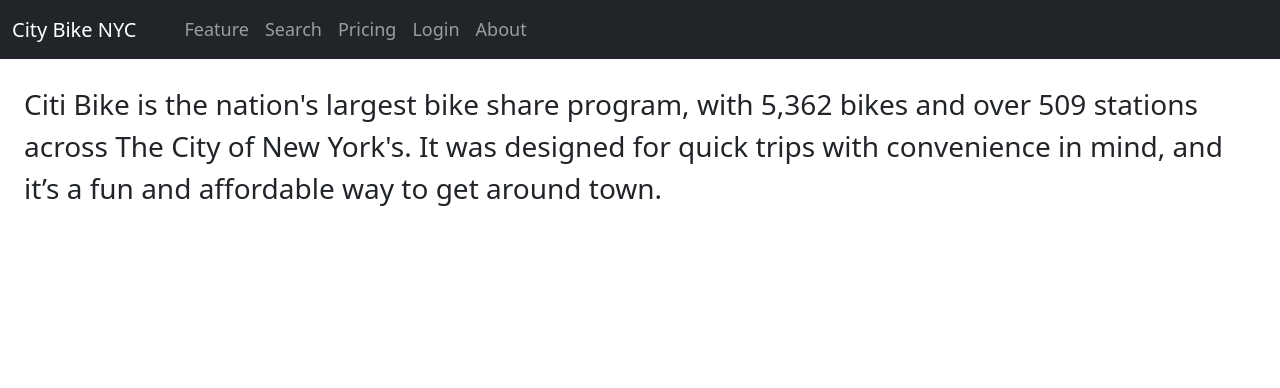
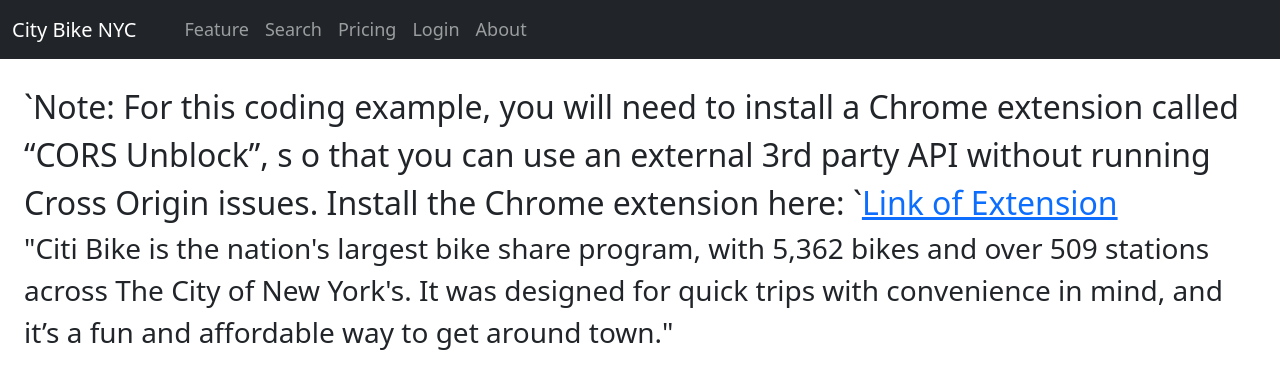
Before and after one commit to SandeepSokle/City_Bike_NYC_Project, a React (Create React App) app: page /about in a window 1280 px wide. Shown: the top 388 px of the page. Built offline with nearby package versions, Linux system fonts and the light colour scheme.

Commit message:
Update About.jsx

```diff
--- a/src/About.jsx
+++ b/src/About.jsx
@@ -4,9 +4,23 @@
 
 
 let About = ()=>{
-    return (<div className = "fs-3">
-        Citi Bike is the nation's largest bike share program, with 5,362 bikes and over 509 stations across The City of New York's. It was designed for quick trips with convenience in mind, and it’s a fun and affordable way to get around town.
-    </div>)
+    return (
+
+    <>
+
+    <div className = "fs-2">
+`Note: For this coding example, you will need to install a Chrome extension called “CORS Unblock”, s
+o that you can use an external 3rd party API without running Cross Origin issues.
+
+Install the Chrome extension here: `
+<a href = "https://chrome.google.com/webstore/detail/cors-unblock/lfhmikememgdcahcdlaciloancbhjino/related?hl=en">Link of Extension </a>
+    </div>
+
+    <div className = "fs-3">
+        "Citi Bike is the nation's largest bike share program, with 5,362 bikes and over 509 stations across The City of New York's. It was designed for quick trips with convenience in mind, and it’s a fun and affordable way to get around town."
+    </div>
+
+    </>)
 }
 
 
```
